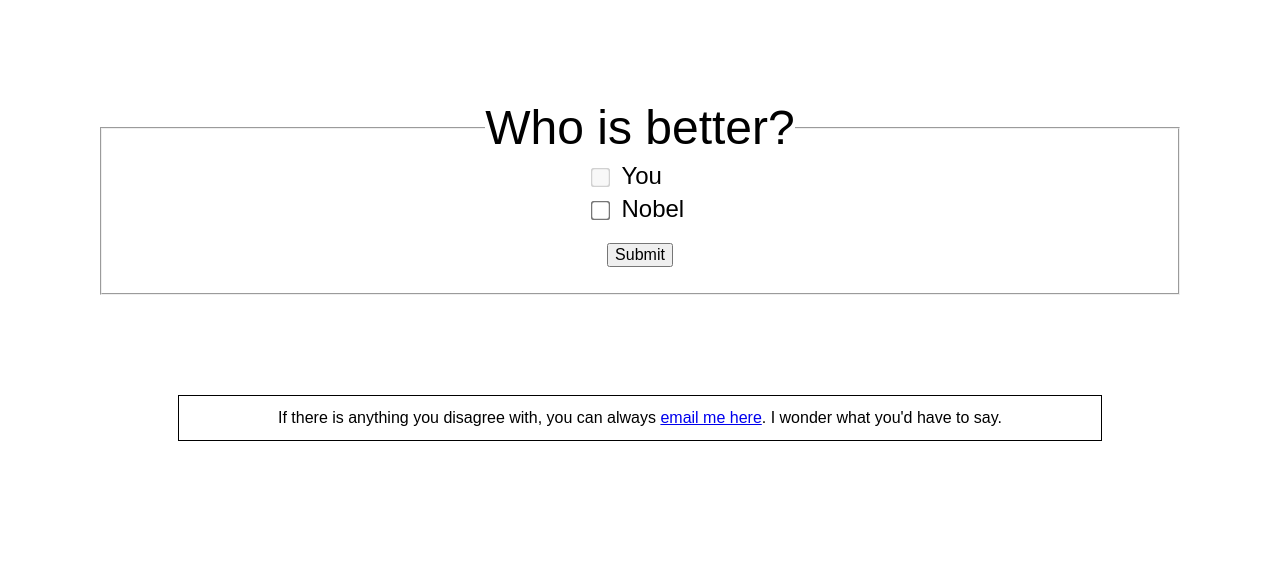
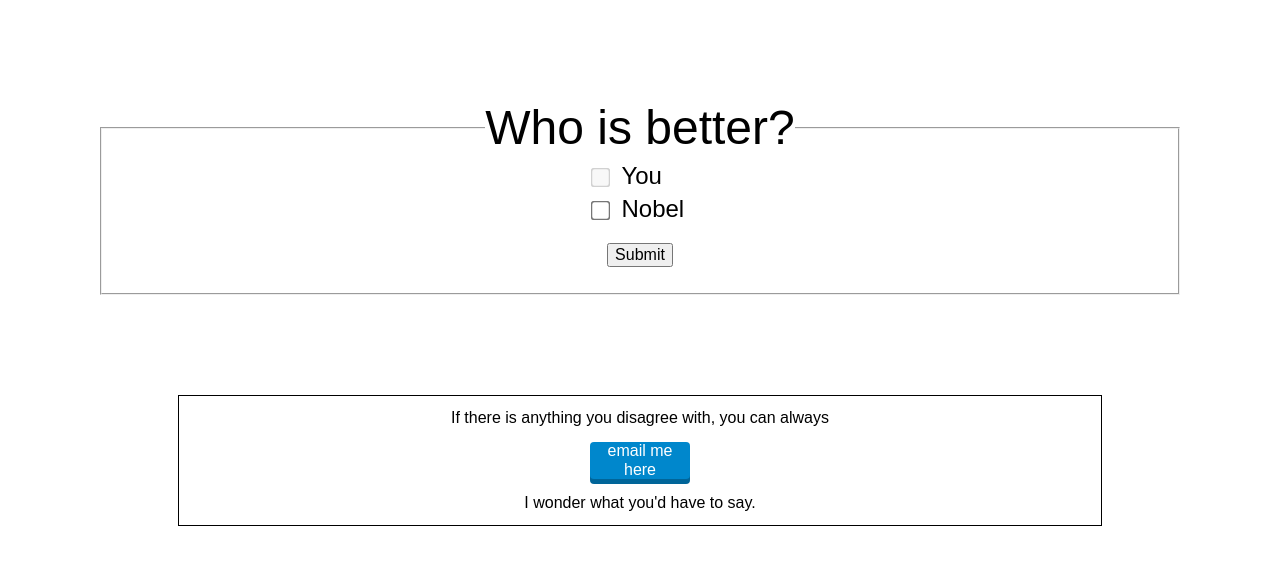
Before and after one commit to yasminrei/htmltestfeatures, a plain HTML site: page index.html in a window 1280 px wide. Drawn offline with nearby package versions, Linux system fonts and the light colour scheme.

Commit message:
played around with transitions and buttons

```diff
--- a/css/style.css
+++ b/css/style.css
@@ -55,4 +55,48 @@ input[type=checkbox] {
     text-align: center;
     min-height: 100vh;
     border: none;
+    transition: all 1s ease-in;
   }
+
+  #submit {
+    transition: all 1s linear;
+    transition-delay: 0s, 1s;
+  }
+
+  #submit:hover {
+    background: purple;
+    border-radius: 100%;
+    cursor:pointer;
+  }
+
+  #email {
+    display: flex;
+    border: 0;
+    background: #0087cc;
+    border-radius: 4px;
+    box-shadow: 0 5px 0 #006599;
+    color: #fff;
+    cursor: pointer;
+    font: inherit
+    padding: 15px 10px;
+    transition: all .1s linear;
+    margin: 15px auto;
+    text-align: center;
+    flex-wrap: nowrap;
+    width: 100px;
+    justify-content: center;
+
+  }
+
+  #email:active {
+    box-shadow: 0 2px 0 #006599;
+    transform: translateY(3px);
+  }
+
+  a#email {
+    text-decoration: none;
+  }
+
+  .nobel, #nobel {
+    cursor: pointer;
+  }
--- a/index.html
+++ b/index.html
@@ -27,7 +27,7 @@
         </section>
     </main>
     <footer>
-        <span>If there is anything you disagree with, you can always <a href="mailto:yasminrhamouda@hotmail.com?subject=Idk%20what%20to%call%this&body=Hi%20there,%0AYou%27re%20cool">email me here</a>. I wonder what you'd have to say.</span>
+        <span>If there is anything you disagree with, you can always <a href="mailto:yasminrhamouda@hotmail.com?subject=Idk%20what%20to%call%this&body=Hi%20there,%0AYou%27re%20cool" id="email">email me here</a> I wonder what you'd have to say.</span>
     </footer>
     <script src="https://ajax.googleapis.com/ajax/libs/jquery/3.7.1/jquery.min.js"></script>
     <script src="js/main.js"></script>
```
